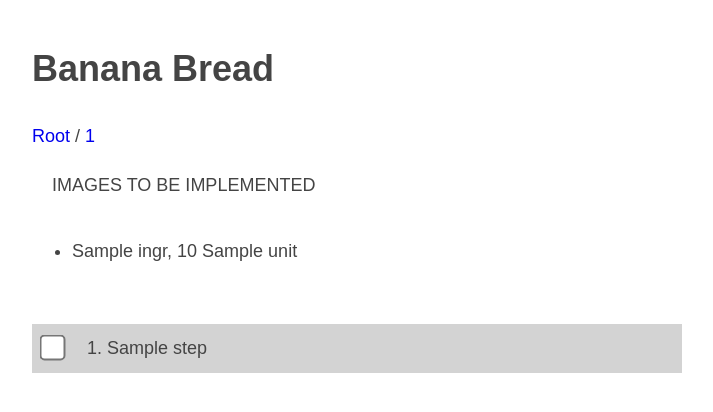
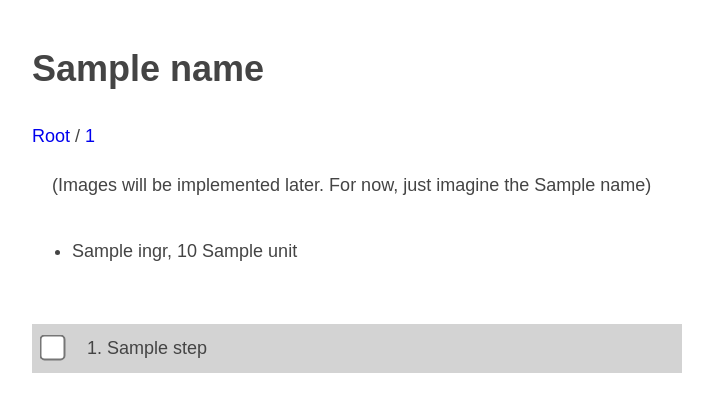
Before and after one commit to gardenrobot/cookbook, a Flask app: template templates/recipe.html in a window 1280 px wide. Shown: the top 412 px of the page, without its empty margins (283-996 px from the left). Run offline with Flask 3, Linux system fonts and the light colour scheme; the template is opened without the code that fills it: most values are stand-ins (such as "Sample title", 1, 10 or a date in 2020).

Commit message:
render recipe name correctly

```diff
--- a/src/app.py
+++ b/src/app.py
@@ -86,6 +86,7 @@ def highlight_steps(ingredients, steps):
 
 def render_recipe(rel_path, full_path):
     parent_folders = get_parent_folders(rel_path)
+    name = parent_folders[-1][0]
     with open(full_path) as f:
         recipe = Recipe.parse(f.read())
 
@@ -97,6 +98,7 @@ def render_recipe(rel_path, full_path):
         ingredients=recipe.ingredients,
         steps=highlighted_steps,
         metadata=recipe.metadata,
+        name=name,
     )
 
 @app.get('/')
--- a/templates/recipe.html
+++ b/templates/recipe.html
@@ -3,11 +3,11 @@
 <head>
     <meta charset="utf-8">
     <meta name="viewport" content="width=device-width, initial-scale=1">
-    <title>Banana Bread</title>
+    <title>{{name}}</title>
     <link rel="stylesheet" href="/static/styles.css">
 </head>
 <body>
-    <h1>Banana Bread</h1>
+  <h1>{{name}}</h1>
     <div>
         <span><a href=/cookbook/>Root</a></span>
         {% for folder in parent_folders %}
@@ -15,7 +15,7 @@
         {% endfor %}
     </div>
     <div class=images>
-        IMAGES TO BE IMPLEMENTED
+      (Images will be implemented later. For now, just imagine the {{name}})
     </div>
     <div class=ingredients>
         <ul>
```
